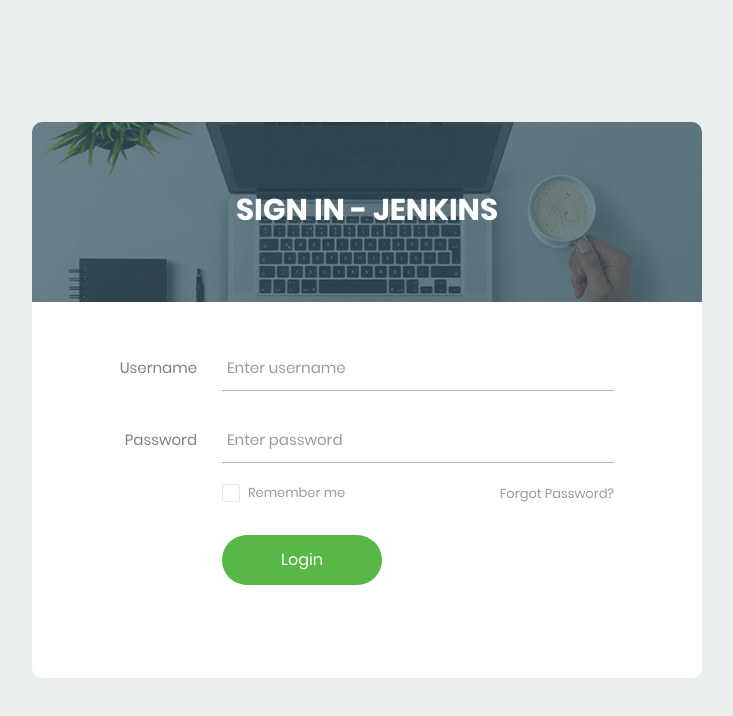
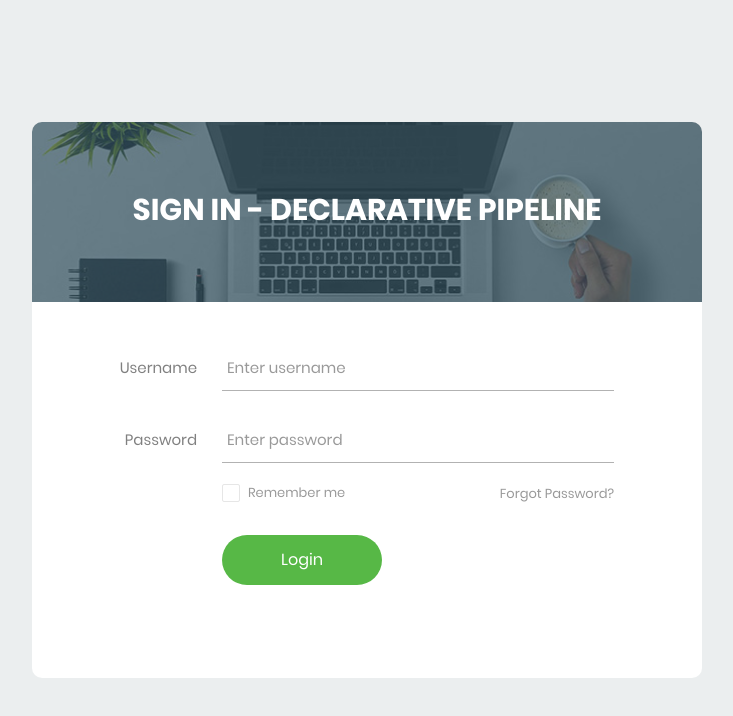
Before and after one commit to alcarazolabs/jenkins-webapp, a plain HTML site: page index.html in a window 1280 px wide. Shown: the whole page, without its empty margins (273-1006 px from the left). Drawn offline with Linux system fonts and the light colour scheme.

Commit message:
Update index.html

```diff
--- a/index.html
+++ b/index.html
@@ -34,7 +34,7 @@
 			<div class="wrap-login100">
 				<div class="login100-form-title" style="background-image: url(images/bg-01.jpg);">
 					<span class="login100-form-title-1">
-						Sign In - Jenkins
+						Sign In - Declarative pipeline
 					</span>
 				</div>
 
```
